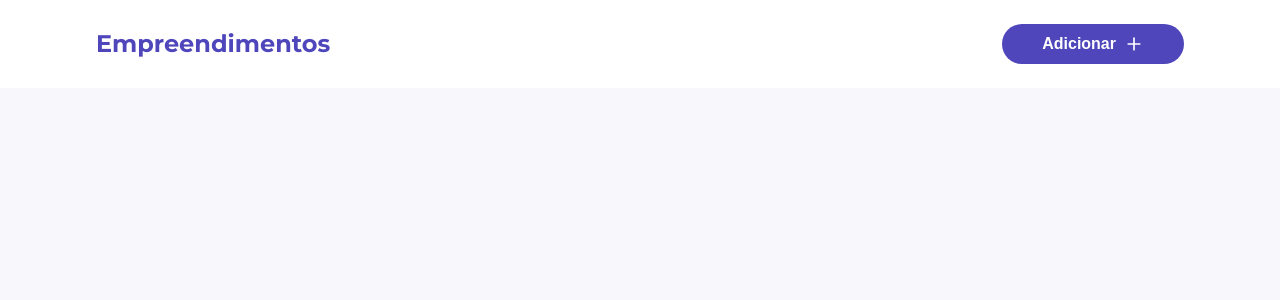
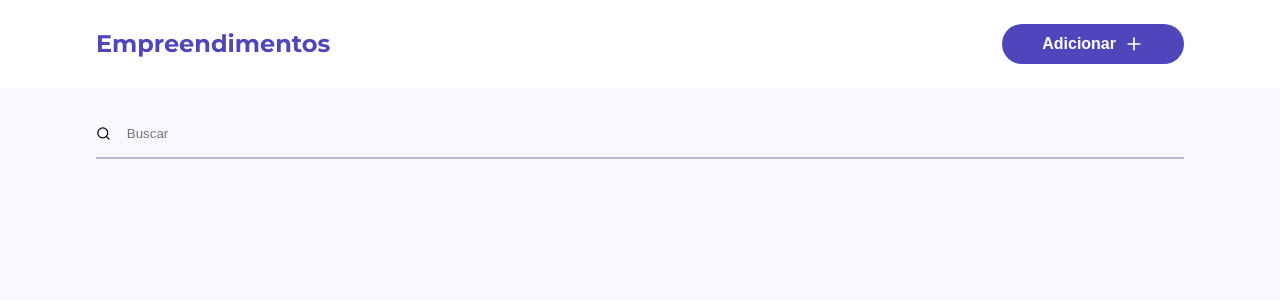
Before and after one commit to alexandrearaujoo/empreendimentos, a Next.js app: page / in a window 1280 px wide. Shown: the top 300 px of the page. Built offline with nearby package versions, Linux system fonts and the light colour scheme.

Commit message:
feat: create input component

```diff
--- a/src/app/page.tsx
+++ b/src/app/page.tsx
@@ -1,3 +1,10 @@
+import Input from '@/components/Input';
+import { Main } from '@/styles/pages/Home';
+
 export default function Home() {
-  return <main>oi</main>;
+  return (
+    <Main>
+      <Input icon placeholder="Buscar" />
+    </Main>
+  );
 }
--- a/src/components/Button/index.tsx
+++ b/src/components/Button/index.tsx
@@ -1,3 +1,5 @@
+'use client'
+
 import { ButtonHTMLAttributes } from 'react';
 import { ButtonStyled } from './styles';
 import { Plus } from 'lucide-react';
--- /dev/null
+++ b/src/components/Input/index.tsx
@@ -0,0 +1,18 @@
+import { InputHTMLAttributes } from 'react';
+import { Container, InputStyled } from './styles';
+import { Search } from 'lucide-react';
+
+interface InputProps extends InputHTMLAttributes<HTMLInputElement> {
+  icon?: boolean;
+}
+
+const Input = ({ icon, ...rest }: InputProps) => {
+  return (
+    <Container>
+      {icon && <Search size={15} color="black" />}
+      <InputStyled {...rest} />
+    </Container>
+  );
+};
+
+export default Input;
--- /dev/null
+++ b/src/components/Input/styles.ts
@@ -0,0 +1,20 @@
+'use client';
+
+import { styled } from 'styled-components';
+
+export const Container = styled.div`
+  display: flex;
+  align-items: center;
+  border: none;
+  background-color: transparent;
+  border-bottom: 2px solid #bbb8d9;
+`;
+
+export const InputStyled = styled.input`
+  width: 100%;
+  padding: 1rem;
+  border: none;
+  background-color: transparent;
+
+  outline: none;
+`;
--- /dev/null
+++ b/src/styles/pages/Home.ts
@@ -0,0 +1,13 @@
+'use client';
+
+import { styled } from 'styled-components';
+
+export const Main = styled.main`
+width: 100%;
+  margin-top: 6.88rem;
+  padding-inline: 1rem;
+
+  @media screen and (min-width: 768px) {
+    padding-inline: 6rem;
+  }
+`;
```
Also changed, not shown: src/components/Header/index.tsx (+9 -7 lines).
